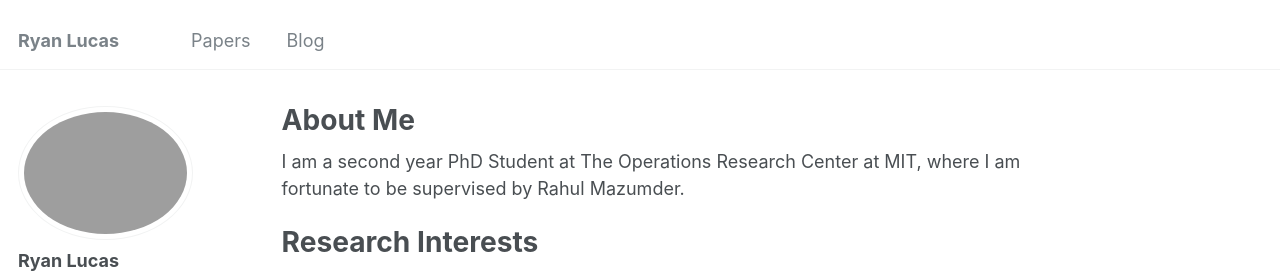
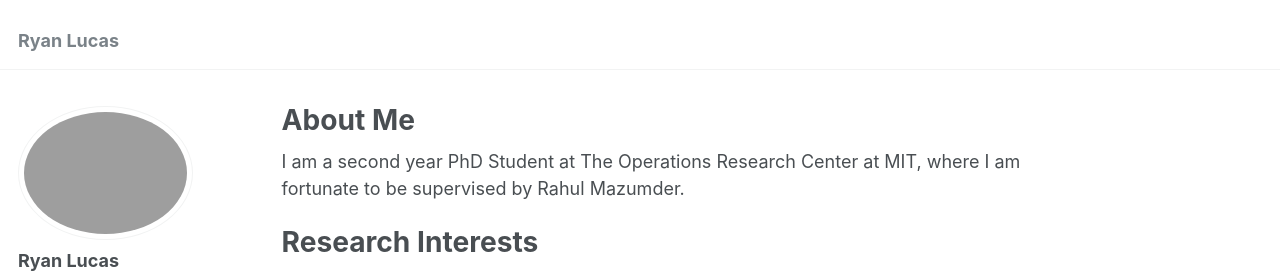
Before and after one commit to RyanLucas3/RyanLucas3.github.io, a Jekyll site: the page built from _pages/about.md, in a window 1280 px wide. Shown: the top 273 px of the page. Built offline with Jekyll 4.4.1, drawn with Linux system fonts in a browser that asks for light colours; some web fonts are replaced.

Commit message:
Update navigation.yml

```diff
--- a/_data/navigation.yml
+++ b/_data/navigation.yml
@@ -5,8 +5,3 @@
 # prevent it from being included in the site.
 
 main:
-  - title: "Papers"
-    url: /publications/
-
-  - title: "Blog"
-    url: /year-archive/
```
